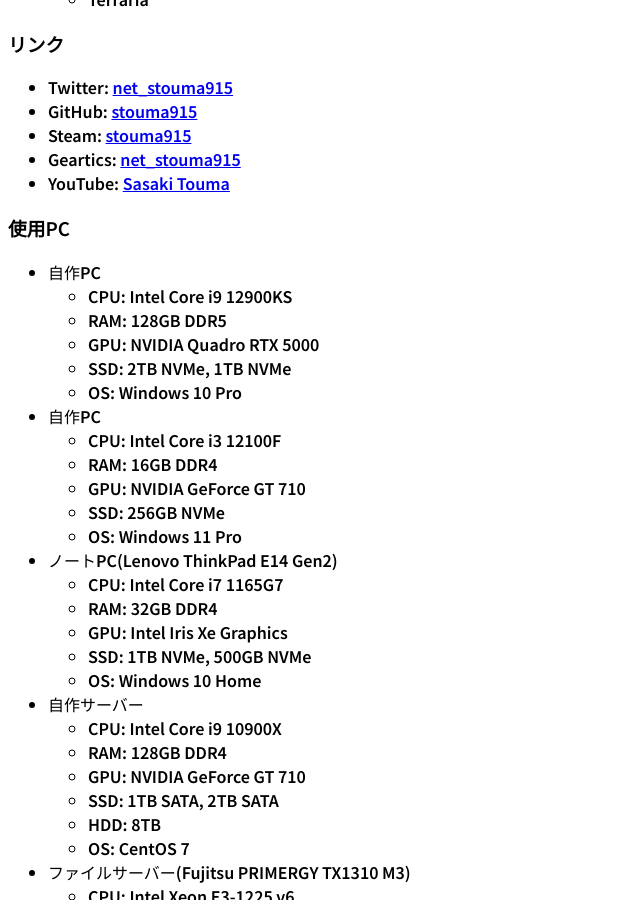
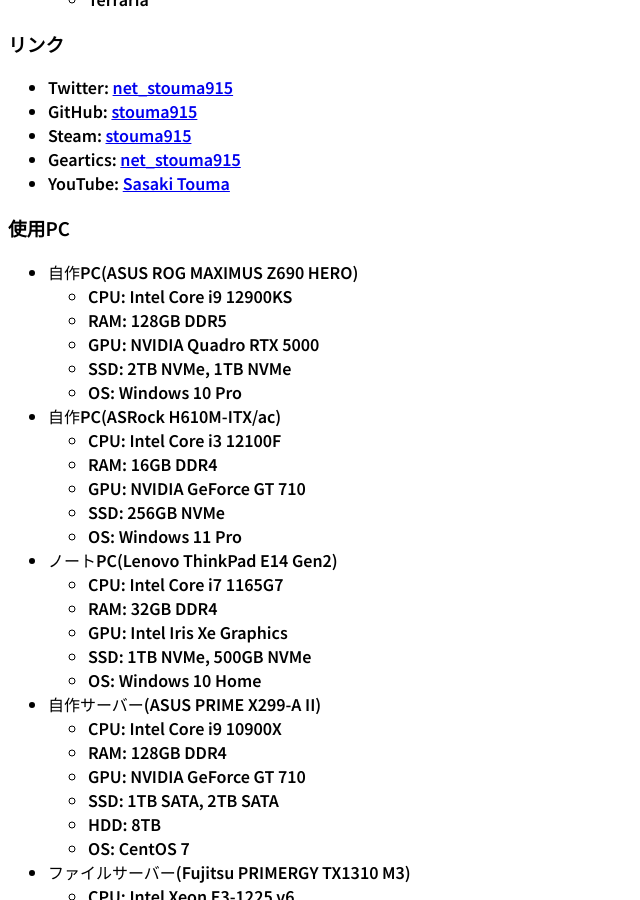
Before and after one commit to t-sasaki915/t-sasaki-net, a Jekyll site: the page built from docs/index.md, in a window 1280 px wide and 900 px high, scrolled down 1637 px. Shown: the whole window, without its empty margins (0-640 px from the left). Built offline with Jekyll 4.4.1, drawn with Linux system fonts in a browser that asks for light colours; Markdown is read by kramdown in place of the engine named in the settings.

Commit message:
Update index.md

```diff
--- a/docs/index.md
+++ b/docs/index.md
@@ -79,13 +79,13 @@
 * YouTube: [Sasaki Touma](https://www.youtube.com/channel/UCJmPPeZmL-OC03-zSb2Dcwg)
 
 ### 使用PC
-- 自作PC
+- 自作PC(ASUS ROG MAXIMUS Z690 HERO)
   - CPU: Intel Core i9 12900KS
   - RAM: 128GB DDR5
   - GPU: NVIDIA Quadro RTX 5000
   - SSD: 2TB NVMe, 1TB NVMe
   - OS: Windows 10 Pro
-- 自作PC
+- 自作PC(ASRock H610M-ITX/ac)
   - CPU: Intel Core i3 12100F
   - RAM: 16GB DDR4
   - GPU: NVIDIA GeForce GT 710
@@ -97,7 +97,7 @@
   - GPU: Intel Iris Xe Graphics
   - SSD: 1TB NVMe, 500GB NVMe
   - OS: Windows 10 Home
-- 自作サーバー
+- 自作サーバー(ASUS PRIME X299-A II)
   - CPU: Intel Core i9 10900X
   - RAM: 128GB DDR4
   - GPU: NVIDIA GeForce GT 710
```
